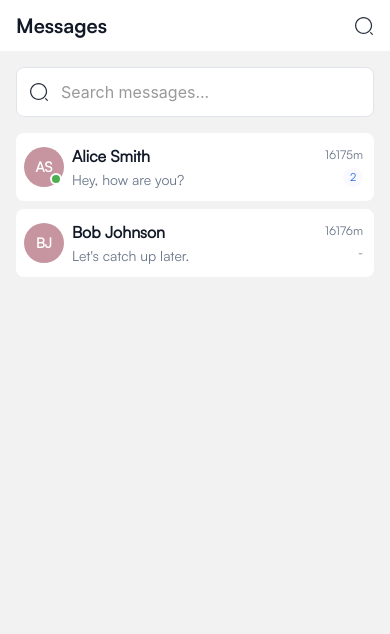
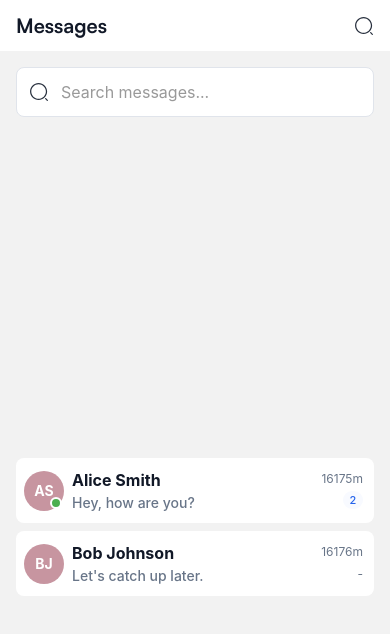
Before and after one commit to chihebeddinnerahmouni/native, a React Native app: screen / in a window 390 px wide. Both pictures are taken after a click on the element 364 px from the left and 25 px from the top of the page. Shown: the top 634 px of the page. Built offline with nearby package versions, Linux system fonts and the light colour scheme.

Commit message:
feat: enhance FieldText and Messages components; add container style, replace Text with TextBody and TextButton for improved text rendering

```diff
--- a/src/components/ui/inputs/field-text/field-text.component.tsx
+++ b/src/components/ui/inputs/field-text/field-text.component.tsx
@@ -113,7 +113,7 @@
   }, [value, register?.name, setValue, type]);
 
   return (
-    <View style={[style, error && styles.errorContainer]}>
+    <View style={[style, styles.container, error && styles.errorContainer]}>
       {label && (
         <TextLabel style={styles.label}>
           {label}
@@ -157,6 +157,9 @@
 };
 
 const styles = StyleSheet.create({
+  container: {
+    flex: 1,
+  },
   errorContainer: {
     borderColor: colors.errorColor,
   },
--- a/src/components/ui/texts/Texts.component.tsx
+++ b/src/components/ui/texts/Texts.component.tsx
@@ -1,6 +1,7 @@
 import React from "react";
 import { Text } from "./Text";
 import { colors } from "../../../constants/colors";
+import { Text as PreText } from "react-native";
 
 export const PageTitle = (props: React.ComponentProps<typeof Text>) => (
   <Text weight="bold" color={colors.textColor} size={20} {...props} />
@@ -11,15 +12,16 @@
 );
 
 export const TextBody = (props: React.ComponentProps<typeof Text>) => (
-  <Text size={16} {...props} />
+  // <Text {...props} />
+  <PreText {...props} />
 );
 
 export const TextLabel = (props: React.ComponentProps<typeof Text>) => (
   <Text weight="medium" size={14} {...props} />
 );
 
-export const ButtonText = (props: React.ComponentProps<typeof Text>) => (
-  <Text weight="medium" size={16} {...props} />
+export const TextButton = (props: React.ComponentProps<typeof Text>) => (
+  <Text weight="medium" size={14} {...props} />
 );
 
 export default Text;
--- a/src/screens/messages/messages/messages.page.tsx
+++ b/src/screens/messages/messages/messages.page.tsx
@@ -60,8 +60,13 @@
 } from "../../../api-query/hooks";
 import { RNFile, sendWhatsappRequest } from "../../../utils/files.utils";
 import { MainLayout } from "../../../layout";
-import { PageTitle } from "../../../components/ui/texts/Texts.component";
+import {
+  PageTitle,
+  TextBody,
+  TextButton,
+} from "../../../components/ui/texts/Texts.component";
 import colors from "../../../constants/colors";
+import { FieldText } from "../../../components/ui/inputs/field-text/field-text.component";
 
 export type TLeadConversation = {
   type: EChatAgentType;
@@ -229,12 +234,13 @@
             lastName={selectedTenant.lastName ?? ""}
             entity={EntityType.TENANT}
             size={40}
+            color={getIconColorFromId(selectedTenant._id)}
           />
 
           <View style={styles.profileNameContainer}>
-            <Text style={styles.profileName}>
+            <TextBody style={styles.profileName}>
               {selectedTenant.firstName} {selectedTenant.lastName}
-            </Text>
+            </TextBody>
             <Text style={[styles.profileStatus, styles.connected]}>
               connected
             </Text>
@@ -256,19 +262,19 @@
         <View style={styles.leadContainer}>
           <View style={styles.leadDetails}>
             <View style={styles.leadInfos}>
-              <Text style={styles.leadName}>
+              <TextBody style={styles.leadName}>
                 {leadConversation.isMe
                   ? "You have "
                   : leadConversation.type === EChatAgentType.AgentTookLead
                     ? `${leadConversation.leadAgent?.firstName} ${leadConversation.leadAgent?.lastName} has `
                     : "AI has "}
                 the lead
-              </Text>
-              <Text style={styles.leadDescription}>
+              </TextBody>
+              <TextBody style={styles.leadDescription}>
                 {!leadConversation.isMe
                   ? "You can take the lead in the conversation."
                   : "You can release the lead in the conversation."}
-              </Text>
+              </TextBody>
             </View>
           </View>
 
@@ -281,7 +287,9 @@
             {leadConversation.isMe ? (
               <>
                 <ReleaseLeadIcon size={16} />
-                <Text style={styles.buttonText}>Release the lead</Text>
+                <TextButton style={styles.buttonText}>
+                  Release the lead
+                </TextButton>
               </>
             ) : (
               <>
@@ -293,7 +301,6 @@
         </View>
       )}
 
-      {/* Messages Content */}
       <ScrollView
         ref={scrollViewRef}
         style={styles.messagesContainer}
@@ -329,20 +336,13 @@
           onPress={handleAttachFile}
           style={styles.attachButton}
         >
-          <AttachFileIcon size={24} color="#666" />
+          <AttachFileIcon size={24} color={colors.textColor2} />
         </TouchableOpacity>
-
-        <TextInput
-          style={[
-            styles.textInput,
-            !leadConversation.isMe && styles.disabledInput,
-          ]}
+        <FieldText
           placeholder="Write message here ..."
           value={message}
-          onChangeText={setMessage}
-          multiline
-          editable={leadConversation.isMe}
-          placeholderTextColor="#999"
+          onChangeText={(text) => setMessage(text)}
+          disabled={!leadConversation.isMe}
         />
 
         <TouchableOpacity
@@ -360,12 +360,9 @@
         </TouchableOpacity>
       </View>
     </MainLayout>
-    // </KeyboardAvoidingView>
-    // </SafeAreaView>
   );
 };
 
-// Message Item Component
 const MessageItem = ({
   message,
   selectedTenant,
@@ -376,15 +373,14 @@
   onDownloadFile: (file: any) => void;
 }) => {
   if (message.type && !message.message) {
-    // Lead item
     return (
       <View style={styles.leadItem}>
-        <Text style={styles.leadItemText}>
+        <TextBody style={styles.leadItemText}>
           {message.type === EChatAgentType.AiTookLead
             ? "AI"
             : message.agent?.firstName}{" "}
           took the lead
-        </Text>
+        </TextBody>
       </View>
     );
   }
@@ -396,7 +392,6 @@
         message.isReply ? styles.replyMessage : styles.sentMessage,
       ]}
     >
-      {/* Text Message */}
       {message.message && (
         <View
           style={[
@@ -413,15 +408,16 @@
                 : styles.messageContentContainerSent,
             ]}
           >
+            <View style={styles.messageContent}>
               <View
                 style={[
-                styles.messageContent,
+                  styles.messageContentText,
                   message.isReply
                     ? styles.messageContentIsReply
                     : styles.messageContentIsSent,
                 ]}
               >
-              <Text
+                <TextBody
                   style={
                     message.isReply
                       ? styles.messageTextReply
@@ -429,12 +425,22 @@
                   }
                 >
                   {message.message}
-              </Text>
-              <Text style={styles.messageTime}>{new Date().getFullYear()}</Text>
+                </TextBody>
+              </View>
+              <TextBody
+                style={[
+                  styles.messageTime,
+                  message.isReply
+                    ? styles.messageTimeReply
+                    : styles.messageTimeSent,
+                ]}
+              >
+                {new Date().getFullYear()}
+              </TextBody>
             </View>
 
             {/* Profile Icon */}
-            <View style={styles.messageProfile}>
+            <View>
               {!message.isReply ? (
                 message.agent ? (
                   <ProfileIcon
@@ -442,10 +448,11 @@
                     lastName={message.agent.lastName ?? ""}
                     entity={EntityType.AGENT}
                     size={30}
+                    color={getIconColorFromId(message.agent._id)}
                   />
                 ) : (
                   <View style={styles.aiIcon}>
-                    <Text style={styles.aiText}>AI</Text>
+                    <TextBody style={styles.aiText}>AI</TextBody>
                   </View>
                 )
               ) : (
@@ -454,6 +461,7 @@
                   lastName={selectedTenant.lastName ?? ""}
                   entity={EntityType.TENANT}
                   size={30}
+                  color={getIconColorFromId(selectedTenant._id)}
                 />
               )}
             </View>
@@ -471,7 +479,9 @@
           onPress={() => onDownloadFile(message.hostedFile)}
         >
           <DownloadIcon size={20} color="#007bff" />
-          <Text style={styles.fileName}>{message.hostedFile.fileName}</Text>
+          <TextBody style={styles.fileName}>
+            {message.hostedFile.fileName}
+          </TextBody>
         </TouchableOpacity>
       )}
     </View>
@@ -493,12 +503,12 @@
   },
   profileName: {
     fontSize: 16,
-    fontWeight: "600",
-    color: "#333",
+    fontWeight: "bold",
+    color: colors.textColor,
   },
   profileStatus: {
     fontSize: 12,
-    fontWeight: "500",
+    fontWeight: "600",
   },
   connected: {
     color: "#34c759",
@@ -508,9 +518,9 @@
     alignItems: "center",
     justifyContent: "space-between",
     padding: 16,
-    backgroundColor: "#f8f9fa",
+    backgroundColor: colors.emptyBgColor2,
     borderBottomWidth: 1,
-    borderBottomColor: "#eee",
+    borderBottomColor: colors.borderColor,
   },
   leadDetails: {
     flex: 1,
@@ -521,19 +531,18 @@
   leadName: {
     fontSize: 14,
     fontWeight: "600",
-    color: "#333",
+    color: colors.textColor,
     marginBottom: 4,
   },
   leadDescription: {
     fontSize: 12,
-    color: "#666",
+    color: colors.textColor2,
   },
   leadButton: {
     marginLeft: 12,
   },
   buttonText: {
     marginLeft: 8,
-    fontSize: 14,
   },
   messagesContainer: {
     flex: 1,
@@ -551,15 +560,13 @@
   },
   noMessagesText: {
     fontSize: 16,
-    color: "#666",
+    color: colors.textColor2,
   },
   messageItemContainer: {
     marginBottom: 16,
-    // backgroundColor: "green",
     flexDirection: "row",
   },
   messageItem: {
-    // backgroundColor: "orange",
     flexDirection: "row",
   },
   messageContentContainer: {
@@ -574,12 +581,16 @@
     justifyContent: "flex-start",
   },
   messageContent: {
-    backgroundColor: "#f1f1f1",
-    borderRadius: 16,
-    paddingHorizontal: 12,
-    paddingVertical: 8,
     marginHorizontal: 8,
     maxWidth: "70%",
+    flexDirection: "column",
+    justifyContent: "flex-start",
+  },
+  messageContentText: {
+    borderRadius: 16,
+    paddingVertical: 8,
+    paddingHorizontal: 12,
+    flex: 1,
   },
   messageContentIsReply: {
     backgroundColor: colors.bgColor,
@@ -597,11 +608,14 @@
   },
   messageTime: {
     fontSize: 10,
-    color: "#999",
+    color: colors.textColor2,
     marginTop: 4,
   },
-  messageProfile: {
-    // marginHorizontal: 4,
+  messageTimeReply: {
+    alignSelf: "flex-start",
+  },
+  messageTimeSent: {
+    alignSelf: "flex-end",
   },
   aiIcon: {
     width: 30,
@@ -638,35 +652,21 @@
   },
   leadItemText: {
     fontSize: 12,
-    color: "#666",
+    color: colors.textColor2,
     fontStyle: "italic",
   },
   inputArea: {
     flexDirection: "row",
-    alignItems: "flex-end",
+    alignItems: "center",
+    justifyContent: "space-between",
     padding: 16,
-    backgroundColor: "#fff",
+    backgroundColor: colors.bgColor,
     borderTopWidth: 1,
-    borderTopColor: "#eee",
+    borderTopColor: colors.borderColor,
   },
   attachButton: {
     padding: 8,
     marginRight: 8,
-  },
-  textInput: {
-    flex: 1,
-    borderWidth: 1,
-    borderColor: "#ddd",
-    borderRadius: 20,
-    paddingHorizontal: 16,
-    paddingVertical: 8,
-    fontSize: 16,
-    maxHeight: 100,
-    backgroundColor: "#f8f9fa",
-  },
-  disabledInput: {
-    backgroundColor: "#f0f0f0",
-    color: "#999",
   },
   sendButton: {
     padding: 8,
```
Lines whose indentation alone changed are shown as unchanged.
